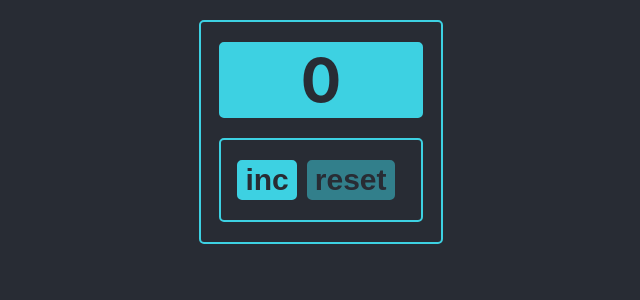
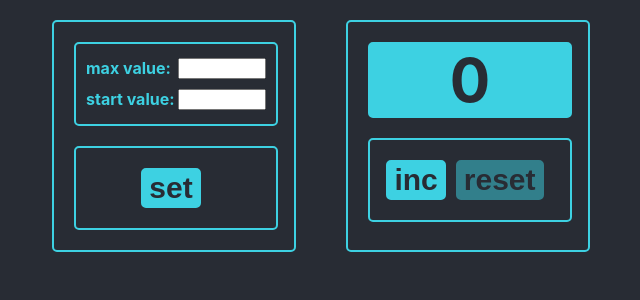
Before and after one commit to MaksLebedev/counter, a React (Create React App) app: page / in a window 1280 px wide. Shown: the top 300 px of the page, without its empty margins (319-959 px from the left). Built offline with nearby package versions, Linux system fonts and the light colour scheme.

Commit message:
create new components - CounterSettings and addition styles

```diff
--- a/package.json
+++ b/package.json
@@ -13,6 +13,7 @@
     "react": "^18.3.1",
     "react-dom": "^18.3.1",
     "react-scripts": "5.0.1",
+    "styled-components": "^6.1.13",
     "typescript": "^4.4.2",
     "web-vitals": "^2.1.0"
   },
--- a/src/App.css
+++ b/src/App.css
@@ -4,18 +4,12 @@ body {
 }
 
 .App {
-  border: 2px solid rgb(61, 209, 226);
-  border-radius: 5px;
   display: flex;
-  flex-direction: column;
-  align-items: center;
+  gap: 50px;
   justify-content: center;
-  width: 200px;
-  margin: 0 auto;
-  padding: 20px;
 }
 
-.Tablo {
+.Screen {
   border: 2px solid rgb(61, 209, 226);
   border-radius: 5px;
   font-size: 60px;
@@ -28,7 +22,7 @@ body {
   background-color: rgb(61, 209, 226);
 }
 
-.Tablo-Red {
+.Screen-Red {
   border: 2px solid rgb(61, 209, 226);
   border-radius: 5px;
   font-size: 60px;
--- a/src/App.tsx
+++ b/src/App.tsx
@@ -1,44 +1,13 @@
 import { useState } from "react";
 import "./App.css";
-import { Button } from "./components/Button";
-import { Tablo } from "./components/Tablo";
+import { Counter } from "./components/Counter";
+import { CounterSettings } from "./components/CounterSettings";
 
 function App() {
-  const maxValue = 5;
-  const minValue = 0;
-
-  const [count, setCount] = useState(minValue);
-
-  const incrementClick = () => {
-    if (count < maxValue) {
-      setCount(count + 1);
-    }
-  };
-
-  const resetClick = () => {
-    setCount(0);
-  };
-
-  const isDisabledBtnInc = count >= maxValue;
-  const isDisabledBtnReset = count === minValue;
-
   return (
     <div className="App">
-      <Tablo count={count} maxValue={maxValue} />
-      <div className="Block">
-        <Button
-          title={"inc"}
-          onClick={incrementClick}
-          className={"Btn"}
-          disabled={isDisabledBtnInc}
-        />
-        <Button
-          title={"reset"}
-          onClick={resetClick}
-          className={"Btn"}
-          disabled={isDisabledBtnReset}
-        />
-      </div>
+      <CounterSettings/>
+      <Counter />
     </div>
   );
 }
--- /dev/null
+++ b/src/components/Counter.tsx
@@ -0,0 +1,51 @@
+import React, { useState } from "react";
+import { Button } from "./Button";
+import { Screen } from "./Screen";
+import styled from "styled-components";
+
+export const Counter = () => {
+  const maxValue = 5;
+  const minValue = 0;
+  const [count, setCount] = useState(minValue);
+
+  const incrementClick = () => {
+    if (count < maxValue) {
+      setCount(count + 1);
+    }
+  };
+
+  const resetClick = () => {
+    setCount(0);
+  };
+
+  const isDisabledBtnInc = count >= maxValue;
+  const isDisabledBtnReset = count === minValue;
+  return (
+    <StyledCounter>
+      <Screen count={count} maxValue={maxValue} />
+      <div className="Block">
+        <Button
+          title={"inc"}
+          onClick={incrementClick}
+          className={"Btn"}
+          disabled={isDisabledBtnInc}
+        />
+        <Button
+          title={"reset"}
+          onClick={resetClick}
+          className={"Btn"}
+          disabled={isDisabledBtnReset}
+        />
+      </div>
+    </StyledCounter>
+  );
+};
+
+const StyledCounter = styled.div`
+  border: 2px solid rgb(61, 209, 226);
+  border-radius: 5px;
+  display: flex;
+  flex-direction: column;
+  width: 200px;
+  padding: 20px;
+`;
--- /dev/null
+++ b/src/components/CounterSettings.tsx
@@ -0,0 +1,55 @@
+import React from "react";
+import styled from "styled-components";
+import { Button } from "./Button";
+
+export const CounterSettings = () => {
+  return (
+    <StyledCounterSettings>
+      <StyledSettings>
+        <StyledWrapper>
+          <span>max value:</span>
+          <input style={{ width: 80 }} type="number" />
+        </StyledWrapper>
+        <StyledWrapper>
+          <span>start value:</span>
+          <input style={{ width: 80 }} type="number" />
+        </StyledWrapper>
+      </StyledSettings>
+
+      <div className="Block">
+        <Button title="set" className="Btn" onClick={() => {}} />
+      </div>
+    </StyledCounterSettings>
+  );
+};
+
+const StyledCounterSettings = styled.div`
+  border: 2px solid rgb(61, 209, 226);
+  border-radius: 5px;
+  display: flex;
+  flex-direction: column;
+  width: 200px;
+  padding: 20px;
+`;
+
+const StyledSettings = styled.div`
+  display: flex;
+  flex-direction: column;
+  justify-content: center;
+  /* align-items: center; */
+  gap: 10px;
+  border: 2px solid rgb(61, 209, 226);
+  border-radius: 5px;
+
+  width: 200px;
+  height: 80px;
+  margin-bottom: 20px;
+  color: rgb(61, 209, 226);
+  font-weight: bold;
+`;
+
+const StyledWrapper = styled.div`
+  display: flex;
+  justify-content: space-between;
+  padding: 0 10px;
+`;
--- a/src/components/Tablo.tsx
+++ b/src/components/Screen.tsx
@@ -5,9 +5,9 @@ type TabloPropsType = {
   maxValue: number;
 };
 
-export const Tablo = ({ count, maxValue }: TabloPropsType) => {
+export const Screen = ({ count, maxValue }: TabloPropsType) => {
   return (
-    <div className={count === maxValue ? "Tablo-Red" : "Tablo"}>
+    <div className={count === maxValue ? "Screen-Red" : "Screen"}>
       <span>{count}</span>
     </div>
   );
```
Also changed, not shown: src/components/ScreenSettings.tsx (added, +11 -0 lines), 1 other file (tests, documents, lock files or other folders).
